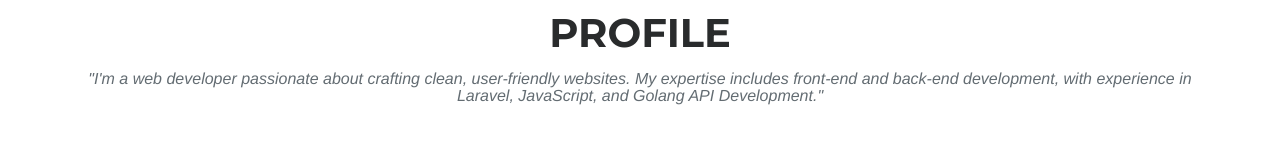
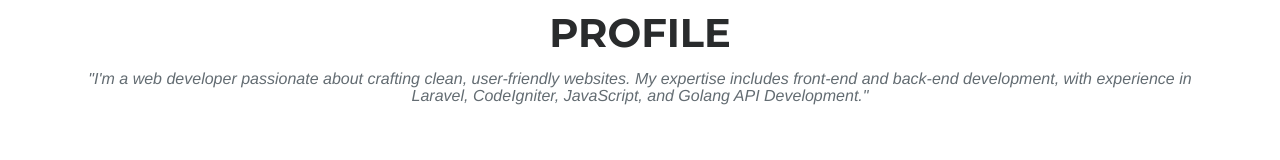
Before and after one commit to enrikespiritu/portfolio.github.io, a plain HTML site: page index.html in a window 1280 px wide. Shown: the part 894-1054 px from the top of the page. Drawn offline with Linux system fonts and the light colour scheme; a web font is replaced by a local one.

Commit message:
updated profile personal statement

```diff
--- a/index.html
+++ b/index.html
@@ -86,7 +86,7 @@
             <div class="row">
                 <div class="col-lg-12 text-center">
                     <h2 class="section-heading">Profile</h2>
-                    <h3 class="section-subheading text-muted">"I'm a web developer passionate about crafting clean, user-friendly websites. My expertise includes front-end and back-end development, with experience in Laravel, JavaScript, and Golang API Development."</h3>
+                    <h3 class="section-subheading text-muted">"I'm a web developer passionate about crafting clean, user-friendly websites. My expertise includes front-end and back-end development, with experience in Laravel, CodeIgniter, JavaScript, and Golang API Development."</h3>
                 </div>
             </div>
             <div class="row">
```
